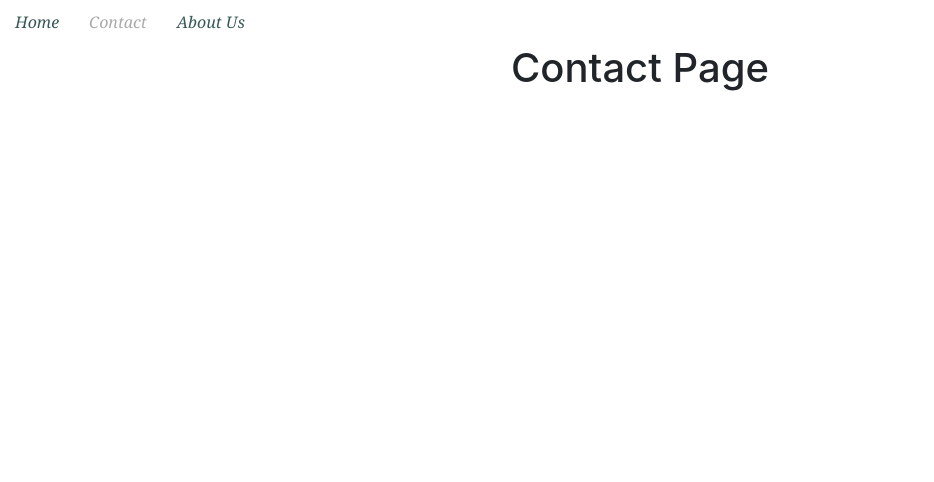
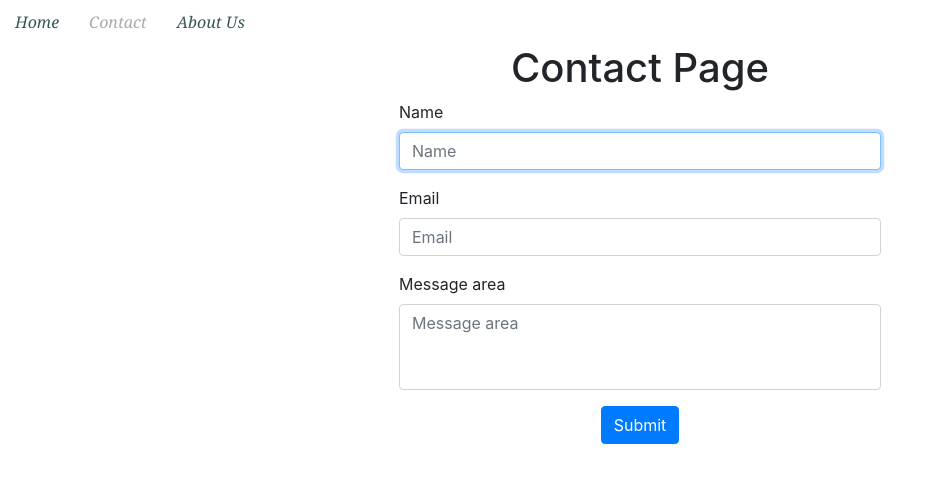
Before and after one commit to HovhannisyanAram/exp-project, a React (Create React App) app: page /contact in a window 1280 px wide. Shown: the top 482 px of the page, without its empty margins (0-934 px from the left). Built offline with nearby package versions, Linux system fonts and the light colour scheme.

Commit message:
Contact form

```diff
--- /dev/null
+++ b/src/components/ContactForm/contactForm.module.css
@@ -0,0 +1,9 @@
+.formGroup {
+  display: flex;
+  flex-direction: column;
+  align-items: start;
+}
+
+.container {
+  width: 40%;
+}
--- /dev/null
+++ b/src/components/ContactForm/index.js
@@ -0,0 +1,110 @@
+import React, { createRef } from "react";
+import styles from "./contactForm.module.css";
+import { withRouter } from "react-router-dom";
+import { Form, Button, Container } from "react-bootstrap";
+
+const inputsInfo = [
+  {
+    name: "name",
+    controlId: "formBasicName",
+    label: "Name",
+    type: "text",
+  },
+  {
+    name: "email",
+    controlId: "formBasicEmail",
+    label: "Email",
+    type: "email",
+  },
+  {
+    name: "message",
+    controlId: "textareaFormContactPage",
+    label: "Message area",
+    as: "textarea",
+    rows: 3,
+    maxLength: 100,
+  }
+]
+
+class ContactForm extends React.Component {
+  constructor(props) {
+    super(props);
+    this.inputRef = createRef();
+    this.state = {
+      name: "",
+      email: "",
+      message: "",
+    };
+  };
+
+  handleChange = (e) => {
+    const { name, value } = e.target;
+    this.setState({
+      [name]: value
+    })
+  };
+
+  handleSubmit = () => {
+    (async () => {
+      try {
+        const response = await fetch("http://localhost:3001/form", {
+          method: "POST",
+          body: JSON.stringify(this.state),
+          headers: {
+            "Content-Type": "applicaton/json",
+          },
+        });
+      const data = await response.json();
+      if(data.error) throw data.error;
+      this.props.history.push("/")
+      } catch(error) {
+        console.error("Submit contact form request error", error)
+      };
+    })();
+  };
+
+  componentDidMount() {
+    this.inputRef.current.focus();
+  };
+
+  render() {
+    const inputs = inputsInfo.map((input, index) => {
+      return(
+        <Form.Group
+          key={index}
+          controlId={input.controlId}
+          className={styles.formGroup}
+        >
+          <Form.Label>{input.label}</Form.Label>
+          <Form.Control
+            as={input.as}
+            name={input.name}
+            type={input.type}
+            rows={input.rows}
+            placeholder={input.label}
+            maxLength={input.maxLength}
+            onChange={this.handleChange}
+            value={this.state[input.name]}
+            ref={!index ? this.inputRef : null}
+          />
+        </Form.Group>
+      )
+    })
+    return (
+      <Container className={styles.container}>
+        <Form onSubmit={(e) => e.preventDefault()}>
+          {inputs}
+          <Button
+            variant="primary"
+            type="submit"
+            onClick={this.handleSubmit}
+          >
+            Submit
+          </Button>
+        </Form>
+      </Container>
+    );
+  }
+}
+
+export default withRouter(ContactForm);
--- a/src/components/pages/Contact/index.js
+++ b/src/components/pages/Contact/index.js
@@ -1,10 +1,11 @@
 import React from 'react';
-
+import ContactForm from '../../ContactForm';
 class Contact extends React.Component {
   render() {
     return(
       <div>
         <h1>Contact Page</h1>
+        <ContactForm />
       </div>
     )
   };
--- a/src/components/pages/SingleTask/index.js
+++ b/src/components/pages/SingleTask/index.js
@@ -1,7 +1,7 @@
 import React from 'react';
 import PropTypes from 'prop-types';
+import Preloader from '../../Preloader';
 import { Button } from 'react-bootstrap';
-import Preloader from '../../Preloader';
 import TaskActions from '../../TaskActions';
 import styles from './singleTask.module.css';
 import dateFormatter from '../../../helpers/date';
@@ -9,6 +9,7 @@
   state = {
     singleTask: null,
     isEditModal: false,
+    loading: false,
   };
 
   handleDeleteTask = (id) => {
@@ -34,6 +35,7 @@
   };
 
   handleEditTask = (formData) => {
+    this.setState({ loading: true });
     fetch("http://localhost:3001/task/" + formData._id, {
       method: "PUT",
       body: JSON.stringify(formData),
@@ -47,16 +49,21 @@
         throw data.error
       }
       this.setState({
-        singleTask: data
+        singleTask: data,
+        isEditModal: false,
       });
     })
     .catch(error => {
       console.error("Single task page, Edit task error", error)
     })
+    .finally(() => {
+      this.setState({ loading: false })
+    })
   };
 
   componentDidMount() {
     const { id } = this.props.match.params;
+    this.setState({ loading: true })
     fetch(`http://localhost:3001/task/${id}`)
     .then(res => res.json())
     .then(data => {
@@ -64,23 +71,25 @@
         throw data.error
       };
       this.setState({
-        singleTask: data
+        singleTask: data,
+        loading: false,
       });
     })
     .catch(error => {
+      const { history } = this.props;
+      history.push("/404");
       console.error('Get single task request error', error);
-    })
+    });
   };
 
   render() {
-    const { singleTask, isEditModal } = this.state;
-    if(!singleTask) {
-      return(
-        <div>
-          <Preloader />
-        </div>
-      )
-    };
+    const {
+      singleTask,
+      isEditModal,
+      loading,
+    } = this.state;
+
+    if(!singleTask) return <Preloader />;
 
   return (
     <>
@@ -134,6 +143,9 @@
           onSubmit={this.handleEditTask}
         />
       }
+      {
+        loading && <Preloader />
+      }
     </>
   )};
 };
--- a/src/components/pages/ToDo/index.js
+++ b/src/components/pages/ToDo/index.js
@@ -21,6 +21,7 @@
   handleSubmit = (formData) => {
     if (!formData.title || !formData.description) return;
     formData.date = dateFormatter(formData.date);
+    this.setState({ loading: true });
     const tasks = [...this.state.tasks];
     fetch("http://localhost:3001/task", {
       method: "POST",
@@ -35,16 +36,21 @@
         throw data.error;
       }
       tasks.push(data)
+      this.state.isOpenAddTaskModal && this.toggleOpenAddTaskModal();
       this.setState({
         tasks
       });
     })
     .catch(error => {
       console.log('error', error)
-    });
+    })
+    .finally(() => {
+      this.setState({ loading: false })
+    })
   };
 
   handleDeleteOneTask = (id) => {
+    this.setState({ loading: true });
     fetch(`http://localhost:3001/task/` + id, {
       method: "DELETE",
     })
@@ -61,7 +67,10 @@
     })
     .catch(error => {
       console.error("Delete task request Error", error);
-    });
+    })
+    .finally(() => {
+      this.setState({ loading: false })
+    })
   };
 
   toggleSetRemoveTaskIds = (_id) => {
@@ -78,6 +87,7 @@
   };
 
   removeSelectedTasks = () => {
+    this.setState({ loading: true });
     fetch("http://localhost:3001/task", {
       method: "PATCH",
       body: JSON.stringify({ tasks: Array.from(this.state.removeTasks) }),
@@ -98,7 +108,13 @@
         removedTasks: new Set(),
         isAllChecked: false,
       })
-    });
+    })
+    .catch(error => {
+      console.error("Delete any task request error", error)
+    })
+    .finally(() => {
+      this.setState({ loading: false })
+    })
   };
 
   handleToggleCheckAll = () => {
@@ -135,6 +151,7 @@
   };
 
   handleEditTask = (editTask) => {
+    this.setState({ loading: true });
     fetch('http://localhost:3001/task/' + editTask._id, {
       method: "PUT",
       body: JSON.stringify(editTask),
@@ -150,13 +167,17 @@
       const tasks = [...this.state.tasks];
       const idx = tasks.findIndex(task => task._id === data._id);
       tasks[idx] = data;
+      this.state.editableTask && this.handleSetEditTask();
       this.setState({
         tasks
       });
     })
     .catch(error => {
       console.error("Edit task request error", error);
-    });
+    })
+    .finally(() => {
+      this.setState({ loading: false })
+    })
   };
 
   toggleOpenAddTaskModal = () => {
@@ -199,8 +220,6 @@
       isConfirmModal,
       isOpenAddTaskModal,
     } = this.state;
-
-    if(loading) return <Preloader />;
 
     const Tasks = this.state.tasks.map(task => {
     return (
@@ -280,6 +299,9 @@
             onSubmit={this.handleSubmit}
           />
         }
+        {
+          loading && <Preloader />
+        }
       </>
     )
   }
--- a/src/index.css
+++ b/src/index.css
@@ -29,3 +29,7 @@
 a {
   color: rgb(56, 87, 87);
 }
+
+textarea {
+  resize: none;
+}
```
Also changed, not shown: src/helpers/validators.js (added, +22 -0 lines), 1 other file (tests, documents, lock files or other folders).
